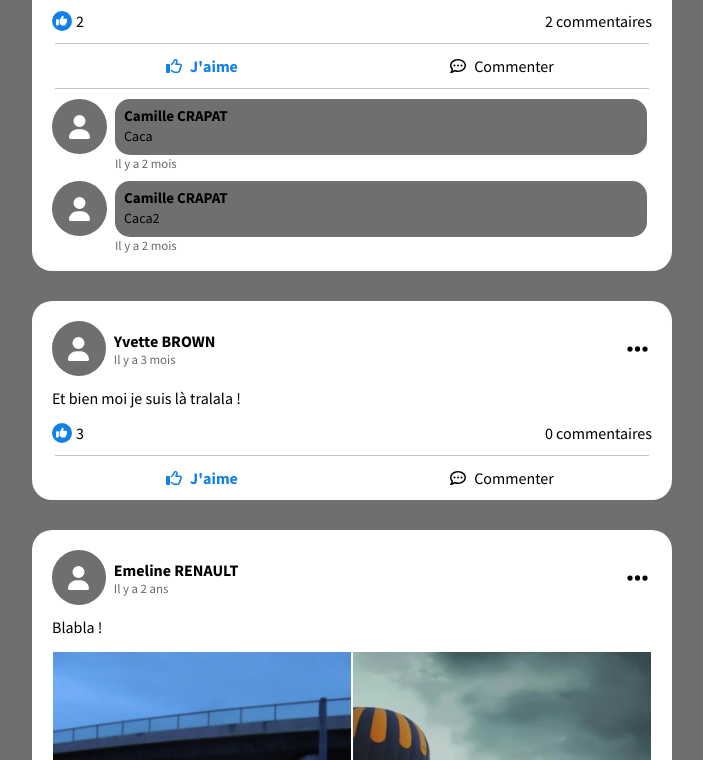
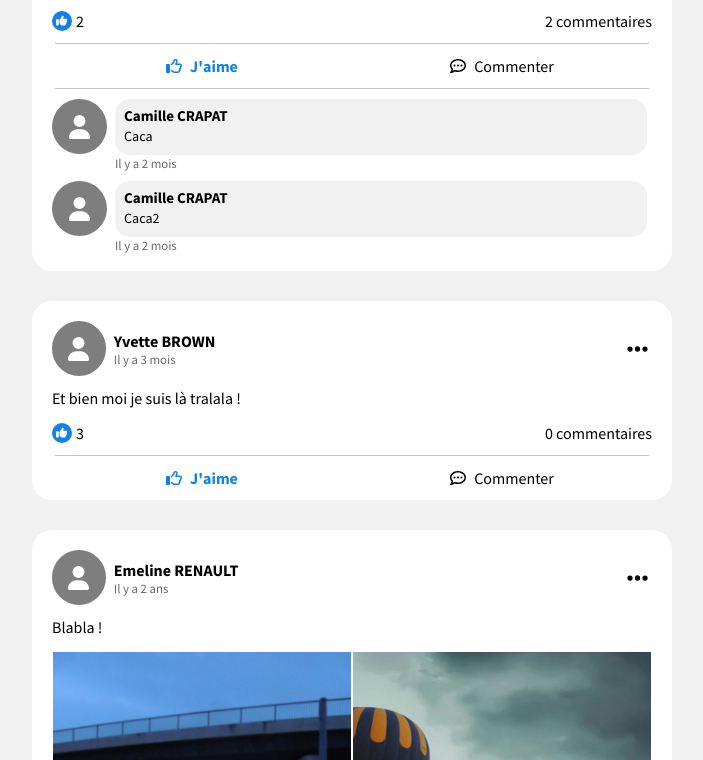
Before and after one commit to KappliApp/Kappli_Camille_Crapat_ProjetOpenclassrooms_Groupomania_Front, a React (Create React App) app: page /user/allposts in a window 1280 px wide. Shown: the part 1060-1820 px from the top of the page, without its empty margins (288-991 px from the left). Built offline with nearby package versions, Linux system fonts and the light colour scheme.

Commit message:
modification of colors grey

```diff
--- a/src/Public/index.jsx
+++ b/src/Public/index.jsx
@@ -1,14 +1,12 @@
 import { Fragment } from 'react';
 import { Routes, Route, useLocation } from 'react-router-dom';
 
-import Header from './components/Header/index';
 import Login from './pages/Login';
 
 function Public() {
    let path = useLocation().pathname;
    return (
       <Fragment>
-         <Header />
          <Routes>
             <Route path={path} element={<Login />} />
          </Routes>
--- a/src/User/components/Post/Button/index.jsx
+++ b/src/User/components/Post/Button/index.jsx
@@ -18,7 +18,7 @@ const ButtonStyle = styled.div`
    height: 38px;
    &:hover {
       cursor: pointer;
-      background-color: ${colors.grey_dark};
+      background-color: ${colors.grey_light};
    }
    ${(props) => props.$blue && `color: #1281e7; font-weight: bold;`}
 `;
--- a/src/User/components/Post/Comments/index.jsx
+++ b/src/User/components/Post/Comments/index.jsx
@@ -20,7 +20,7 @@ const CommentStyle = styled.div`
 
 const CommentStyle2 = styled.div`
    min-width: 22%;
-   background-color: ${colors.grey_dark};
+   background-color: ${colors.grey_light};
    border-radius: 15px;
    padding: 7px 9px 10px 9px;
 `;
--- a/src/User/components/Post/index.jsx
+++ b/src/User/components/Post/index.jsx
@@ -46,7 +46,7 @@ const HeaderOptionStyle = styled.div`
    border-radius: 5px;
    &:hover {
       cursor: pointer;
-      background-color: ${colors.grey_dark};
+      background-color: ${colors.grey_light};
    }
 `;
 
--- a/src/User/pages/AllPosts/index.jsx
+++ b/src/User/pages/AllPosts/index.jsx
@@ -10,7 +10,7 @@ const AllPostsStyle = styled.section`
    width: 100%;
    min-height: 78vh;
    padding: 50px 0 50px 0;
-   background-color: ${colors.grey_dark};
+   background-color: ${colors.grey_light};
    display: flex;
    flex-direction: column;
    justify-content: space-between;
--- a/src/utils/styles/colors.js
+++ b/src/utils/styles/colors.js
@@ -3,8 +3,8 @@ const colors = {
     secondary: '#D1515A',
     white: '#fff',
     black: '#000',
-    grey_light: '#f6f6f6',
-    grey_dark: '#6F6F6F',
+    grey_light: '#F1F1F1',
+    grey_dark: '#7E7E7E',
     ok: '#28B463',
     error: '#C0392B',
 }
```
